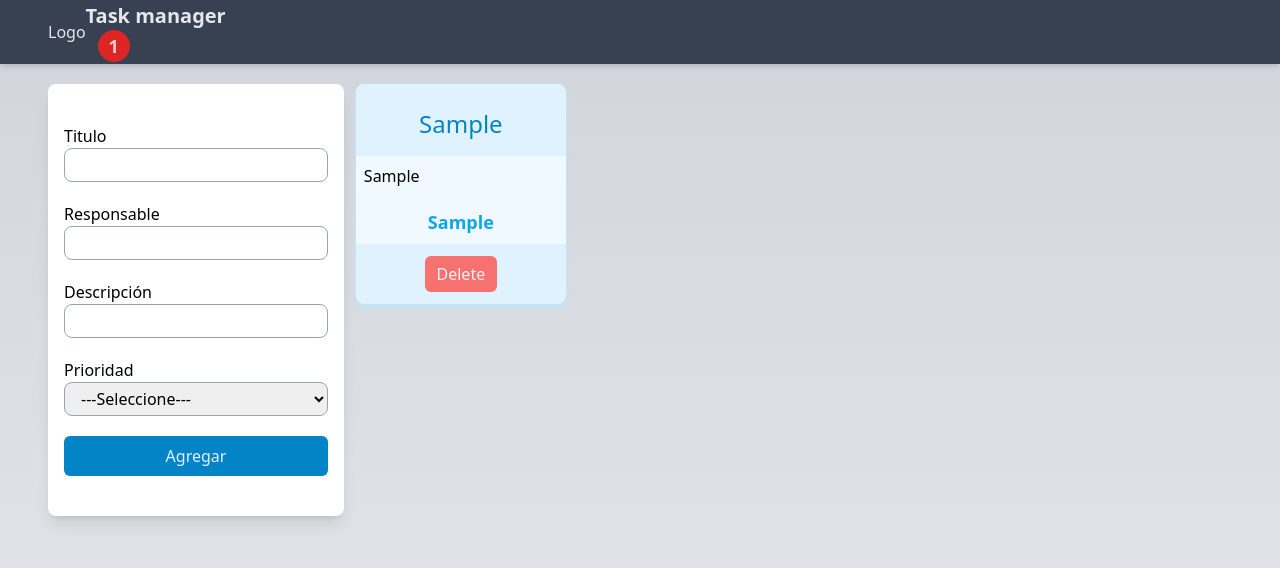
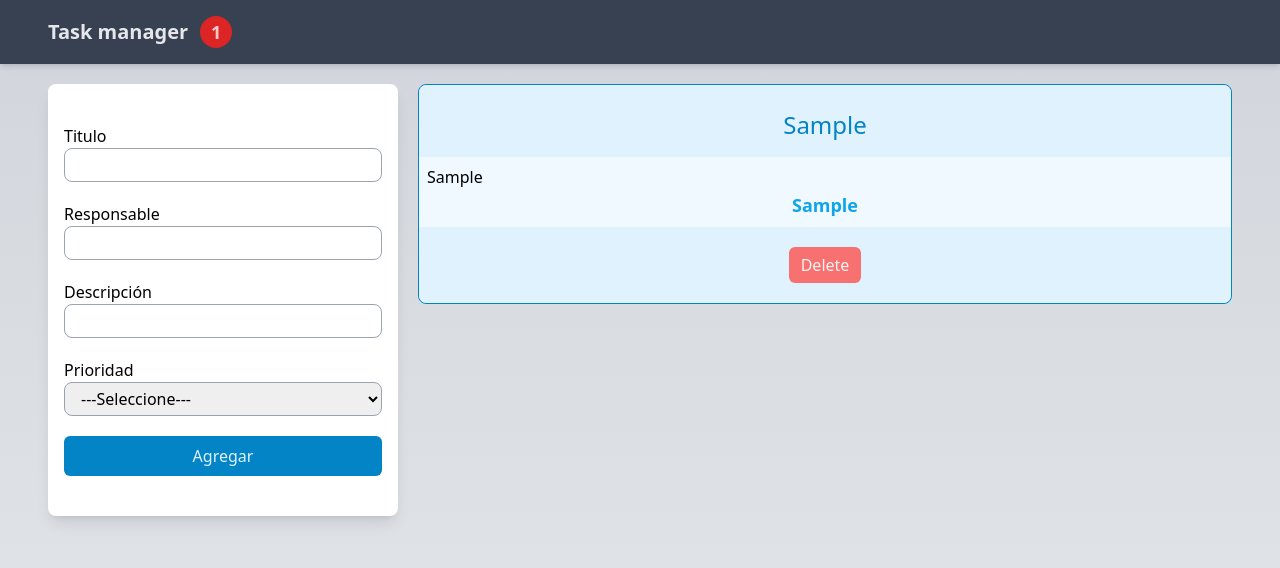
Before and after one commit to RoyReategui/reactTask, a React (Vite) app: page / in a window 1280 px wide. Both pictures are taken after typing "Sample", "Sample", "Sample" into the empty fields and a click on the button "Agregar". Shown: the top 568 px of the page. Built offline with nearby package versions, Linux system fonts and the light colour scheme.

Commit message:
refactor: version 1-responsivo grid y formulario

```diff
--- a/src/App.jsx
+++ b/src/App.jsx
@@ -10,16 +10,17 @@ const state = {
   total: intitTodos.length ,
   incompleted: 0,
   todos: intitTodos
-  //  [
-    // {
-      // id:'1',
-      // titulo:'',
-      // responsable:'',
-      // descripcion:'',
-      // prioridad: '',
-      // completed:false,
-    // },
+  // todos:[
+  //   {
+  //     id:'1',
+  //     titulo:'Correr 21k',
+  //     responsable:'Cesar',
+  //     descripcion:'Particicpar en la maraton de la municipalidad',
+  //     prioridad: 'alta',
+  //     completed:false,
+  //   },
   // ]
+
 }
 
 export const App = () => {
@@ -53,12 +54,12 @@ export const App = () => {
   return (
     <div className='bg-gradient-to-t from-gray-200 to-gray-300 min-h-screen'>
         <Header total={ todosState.total } > Task manager </Header>
-        <div className='flex flex-col justify-between md:flex-row gap-y-5 container my-5 '>
-            <Formulario addTodo={ addTodo } className='w-full md:w-[35%] lg:w-[25%]' />
+        <div className='main-content'>
+            <Formulario addTodo={ addTodo } className='lg:w-[350px]' />
             <GridCard
             todos = { todosState.todos }
             deleteTodo={ deleteTodo }
-            className='w-full  md:w-[64%] lg:w-[74%] grid gap-3 grid-cols-[repeat(auto-fill,minmax(180px,1fr))]'/>
+            className='w-full min-h-[220px] flex-1 overflow-auto grid gap-3 grid-cols-[repeat(auto-fit,minmax(180px,1fr))]'/>
         </div>
 
     </div>
--- a/src/components/Card.jsx
+++ b/src/components/Card.jsx
@@ -9,7 +9,7 @@ const stylePrioridad = {
 
 export const Card = ({id,titulo, descripcion, responsable, prioridad, deleteTodo}) => {
   return (
-    <div className='relative shadow-md shadow-sky-200 rounded-lg  flex flex-col max-h-[220px]'>
+    <div className='relative shadow-md shadow-sky-200 rounded-lg  flex flex-col border border-sky-600'>
         <header className='bg-sky-100 rounded-t-lg py-4 px-2 text-center'>
             <h2 className='text-2xl text-sky-600 font-light mt-2'>{ titulo }</h2>
             <span
@@ -21,7 +21,7 @@ export const Card = ({id,titulo, descripcion, responsable, prioridad, deleteTodo
             <p className='text-wrap flex-1 text-base font-light'>{ descripcion }</p>
             <p className='text-center text-lg font-semibold text-sky-500'>{ responsable }</p>
         </div>
-        <div className='py-3 bg-sky-100 flex justify-center w-full rounded-b-lg'>
+        <div className=' bg-sky-100 flex justify-center w-full rounded-b-lg py-5'>
             <button
                 onClick={ ()=> { deleteTodo(id) } }
                 className='py-1.5 px-3 bg-red-400 hover:bg-red-500  text-red-50 rounded-md'>
--- a/src/components/Formulario.jsx
+++ b/src/components/Formulario.jsx
@@ -27,8 +27,8 @@ export const Formulario = ({className, addTodo}) => {
 
     return (
         <div className={`${className}`}>
-
-            <form className='px-4 py-10 shadow-lg rounded-lg bg-white space-y-5'>
+            <div className="w-full lg:w-[350px] lg:fixed">
+                <form className='px-4 w-[inherit] py-10 shadow-lg rounded-lg bg-white space-y-5'>
                     <div>
                         <label> Titulo </label>
                         <input className='w-full border border-gray-400 rounded-lg px-3 py-1 focus:border-gray-600 focus:shadow-lg outline-none'
@@ -77,5 +77,6 @@ export const Formulario = ({className, addTodo}) => {
                     </button>
                 </form>
             </div>
+        </div>
     )
 }
--- a/src/components/Header.jsx
+++ b/src/components/Header.jsx
@@ -1,17 +1,12 @@
 
 export const Header = ({ children, total }) => {
   return (
-    <div className='shadow-md h-16 bg-gray-700 text-gray-200 flex items-center'>
+    <div className='header'>
         <div className="container flex items-center">
-            <div>
-              <h2>Logo</h2>
-            </div>
-            <div>
               <h2 className="text-xl font-semibold">{ children }</h2>
               <span className="ml-3 bg-red-600 p-4 text-red-200 w-4 h-4 flex justify-center items-center rounded-[500%]">
                   <h3 className="text-lg font-semibold">{ total }</h3>
               </span>
-            </div>
         </div>
     </div>
   )
--- a/src/index.css
+++ b/src/index.css
@@ -2,6 +2,22 @@
 @tailwind components;
 @tailwind utilities;
 
+:root{
+    --heigh-header:  4rem;
+}
+
+
+@layer components{
+    .header{
+        @apply shadow-md bg-gray-700 text-gray-200 flex items-center;
+        height: var( --heigh-header );
+    }
+
+    .main-content{
+        @apply flex flex-col md:flex-row gap-5 container my-5;
+        /* height: calc( 100vh - var(--heigh-header) ) ; */
+    }
+}
 
 @layer utilities{
     .text-wrap{
```
Lines whose indentation alone changed are shown as unchanged.
